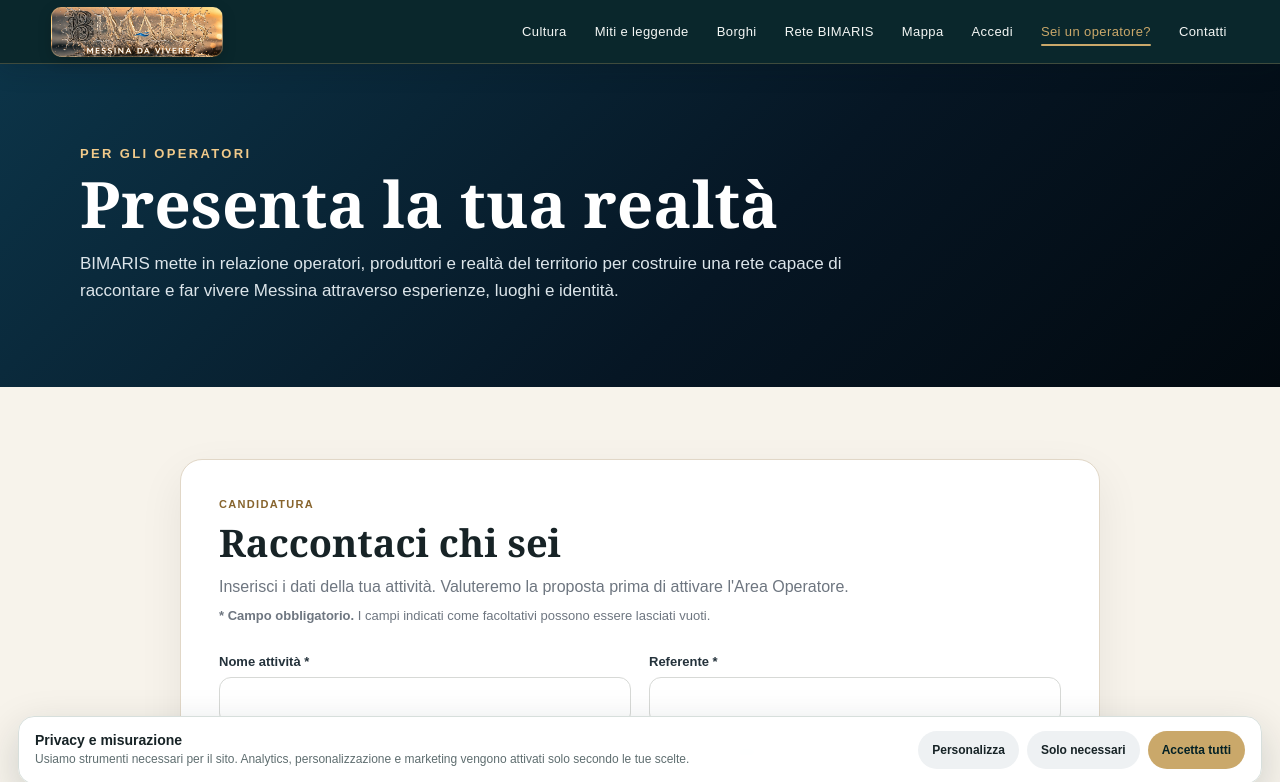
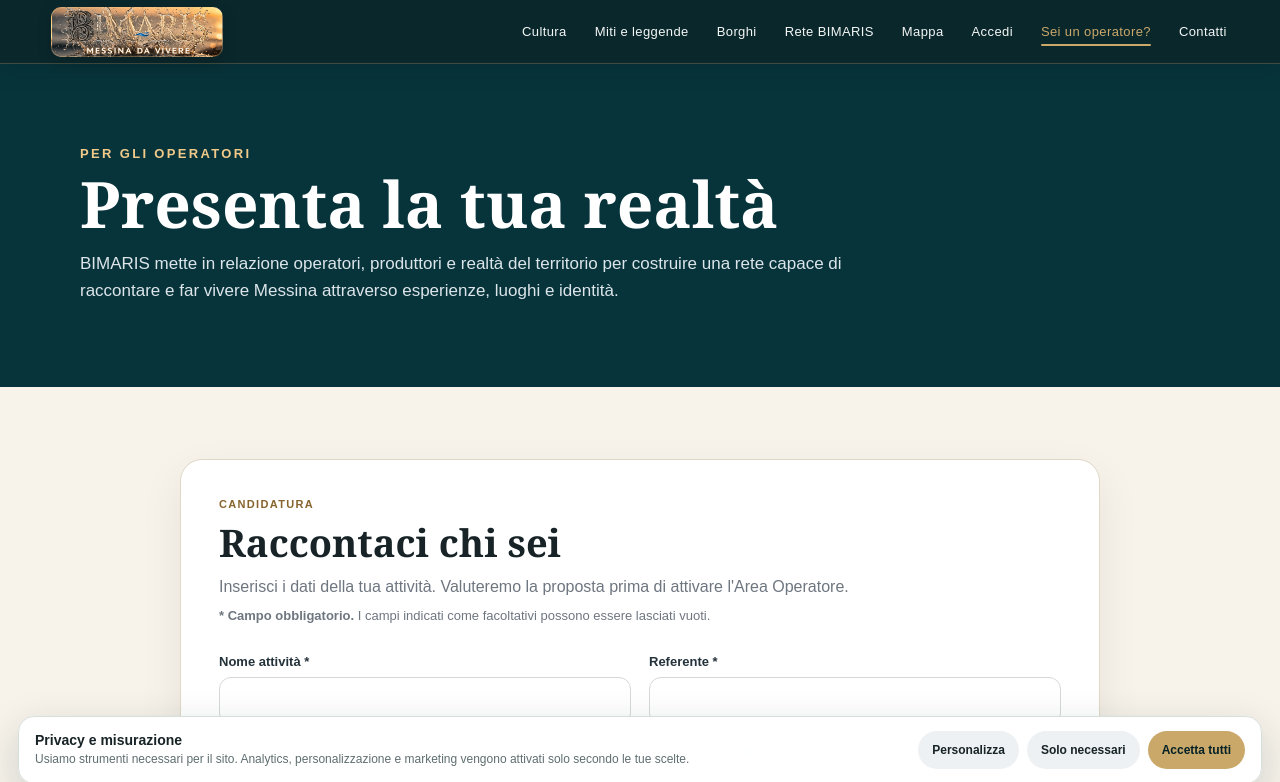
Before and after one commit to giovannibrunetto/bimaris-platform, a Next.js app in the folder apps/web/: page /operatori/candidatura in a window 1280 px wide. Shown: the top 782 px of the page. Built offline with nearby package versions, Linux system fonts and the light colour scheme.

Commit message:
fix(brand): align operator application hero background to BIMARIS petrol

```diff
--- a/apps/web/app/operatori/candidatura/page.tsx
+++ b/apps/web/app/operatori/candidatura/page.tsx
@@ -58,7 +58,7 @@ export default function ApplicationPage(){
  async function submit(e:FormEvent<HTMLFormElement>){e.preventDefault();setError("");if(!locationSelected){setError(mode==="itinerant"?"Seleziona l'area operativa dai suggerimenti di Google Maps.":"Seleziona la località dai suggerimenti di Google Maps.");return}if(mode!=="itinerant"&&!addressSelected){setError("Seleziona l'indirizzo della sede dai suggerimenti di Google Maps.");return}setSending(true);const form=new FormData(e.currentTarget),payload=Object.fromEntries(form.entries());try{const response=await fetch("/api/operator-applications",{method:"POST",headers:{"Content-Type":"application/json"},body:JSON.stringify(payload)});if(!response.ok)throw new Error("submit_failed");await track("operator_application_submitted");setSent(true)}catch{setError("Non è stato possibile inviare la candidatura. Controlla i dati e riprova.")}finally{setSending(false)}}
  const changeMode=(value:string)=>{setMode(value);setLocationSelected(false);setAddressSelected(false);setLocationSuggestions([]);setAddressSuggestions([]);setMapsError("");if(placeIdRef.current)placeIdRef.current.value="";if(latRef.current)latRef.current.value="";if(lngRef.current)lngRef.current.value="";};
  const suggestions=(items:any[],kind:"location"|"address")=>items.length>0?<div style={suggestionBox}>{items.map((item:any,index:number)=><button key={`${item.placePrediction?.placeId||index}`} type="button" onMouseDown={e=>e.preventDefault()} onClick={()=>choosePlace(kind,item)} style={{display:"block",width:"100%",padding:"12px 14px",border:0,borderBottom:index<items.length-1?"1px solid #ece7df":"none",background:"#fff",textAlign:"left",color:"#24323b",fontSize:14,lineHeight:1.35,cursor:"pointer"}}>{item.placePrediction?.text?.toString()}</button>)}</div>:null;
- return <><section style={{background:"linear-gradient(135deg,#0c3448 0%,#061624 58%,#02090f 100%)",color:"#fff",padding:"clamp(48px,7vw,82px) 6vw"}}><div style={{maxWidth:1120,margin:"0 auto"}}><div className="kicker">Per gli operatori</div><h1 style={{margin:"10px 0 14px",fontFamily:"Georgia,serif",fontSize:"clamp(38px,5vw,64px)",lineHeight:1.02,color:"#fff"}}>Presenta la tua realtà</h1><p style={{maxWidth:820,margin:0,color:"#dce5ea",fontSize:17,lineHeight:1.6}}>BIMARIS mette in relazione operatori, produttori e realtà del territorio per costruire una rete capace di raccontare e far vivere Messina attraverso esperienze, luoghi e identità.</p></div></section>
+ return <><section style={{background:"#07343B",color:"#fff",padding:"clamp(48px,7vw,82px) 6vw"}}><div style={{maxWidth:1120,margin:"0 auto"}}><div className="kicker">Per gli operatori</div><h1 style={{margin:"10px 0 14px",fontFamily:"Georgia,serif",fontSize:"clamp(38px,5vw,64px)",lineHeight:1.02,color:"#fff"}}>Presenta la tua realtà</h1><p style={{maxWidth:820,margin:0,color:"#dce5ea",fontSize:17,lineHeight:1.6}}>BIMARIS mette in relazione operatori, produttori e realtà del territorio per costruire una rete capace di raccontare e far vivere Messina attraverso esperienze, luoghi e identità.</p></div></section>
  <section style={{padding:"clamp(38px,6vw,72px) 20px",background:"#f7f3eb"}}><div style={{maxWidth:920,margin:"0 auto"}}>{sent?<div className="detail-panel"><h3>Candidatura ricevuta</h3><p>Grazie per averci presentato la tua realtà. La candidatura sarà valutata in base alla coerenza con il progetto BIMARIS e con i criteri di qualità, autenticità e valore territoriale. L'invio non comporta l'inserimento automatico nella selezione.</p><div className="actions"><Link className="button ghost" href="/operatori">Torna agli operatori</Link></div></div>:<div style={{background:"#fff",border:"1px solid #e1d7c7",borderRadius:22,padding:"clamp(22px,4vw,38px)",boxShadow:"0 16px 45px rgba(7,24,35,.07)"}}><div style={{marginBottom:28}}><div className="eyebrow">Candidatura</div><h2 style={{margin:"6px 0 7px",fontFamily:"Georgia,serif",fontSize:"clamp(28px,4vw,38px)"}}>Raccontaci chi sei</h2><p style={{margin:0,color:"#6e7680",lineHeight:1.55}}>Inserisci i dati della tua attività. Valuteremo la proposta prima di attivare l'Area Operatore.</p><p style={{margin:"8px 0 0",color:"#6e7680",fontSize:13,lineHeight:1.45}}><strong>* Campo obbligatorio.</strong> I campi indicati come facoltativi possono essere lasciati vuoti.</p></div>
  <form onSubmit={submit} onFocus={()=>track("operator_application_started")} style={{display:"grid",gridTemplateColumns:"repeat(auto-fit,minmax(280px,1fr))",gap:18}}>
  <label style={fieldStyle}>{requiredLabel("Nome attività")}<input style={inputStyle} required name="business_name"/></label><label style={fieldStyle}>{requiredLabel("Referente")}<input style={inputStyle} required name="contact_name"/></label><label style={fieldStyle}>{requiredLabel("Email")}<input style={inputStyle} required type="email" name="email"/></label><label style={fieldStyle}>{optionalLabel("Telefono")}<input style={inputStyle} name="phone"/></label><label style={fieldStyle}>{optionalLabel("WhatsApp")}<input style={inputStyle} name="whatsapp" placeholder="Se diverso dal telefono"/></label><label style={fieldStyle}>{requiredLabel("Categoria principale")}<select style={inputStyle} required name="category" defaultValue=""><option value="" disabled>Seleziona la categoria che descrive meglio la tua attività</option>{operatorCategories.map(category=><option key={category} value={category}>{category}</option>)}</select><small style={{fontWeight:400,color:"#7a8288"}}>Scegli cosa rappresenta principalmente la tua attività. Le singole esperienze potranno combinare fino a tre interessi diversi.</small></label>
```
